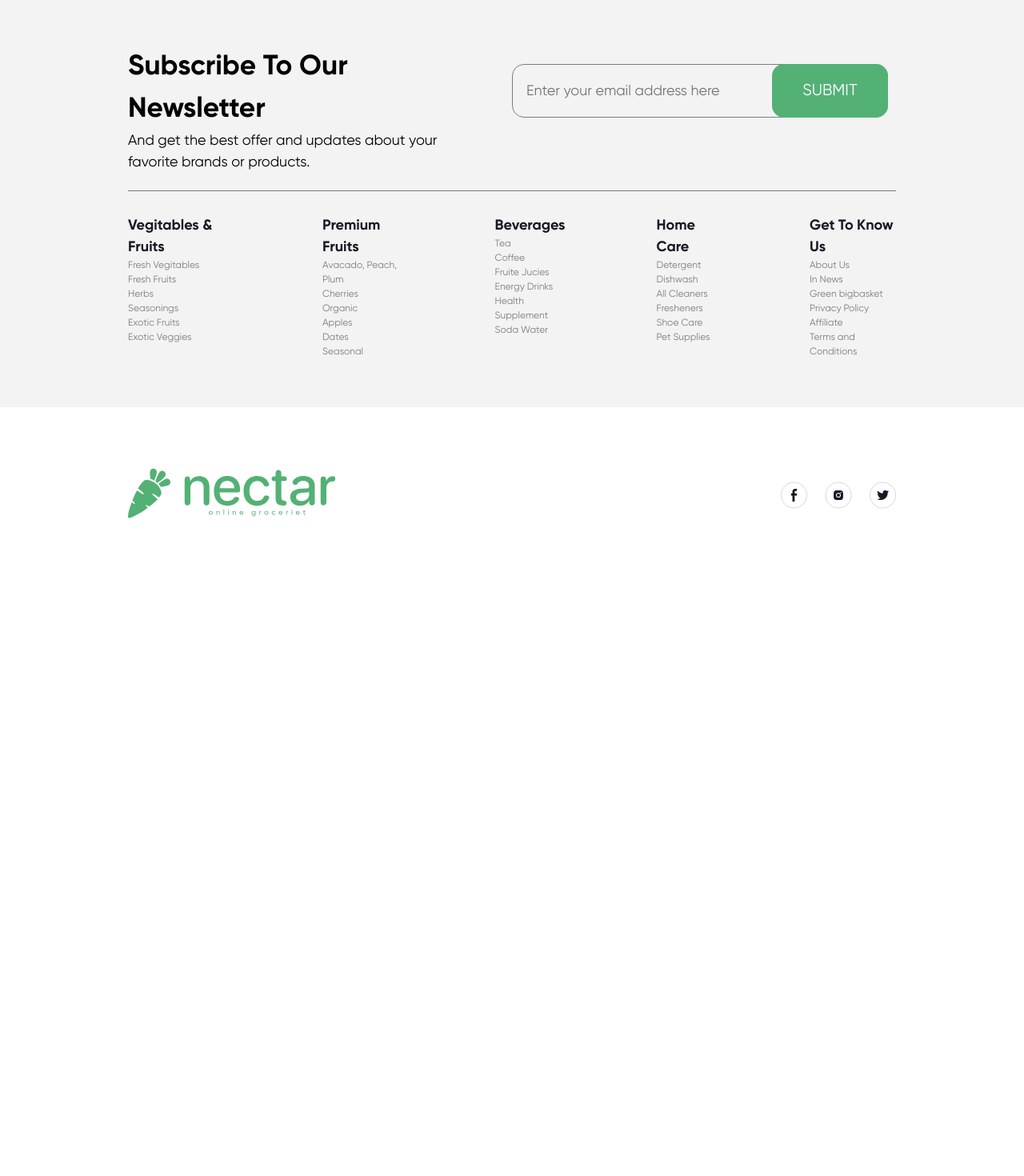
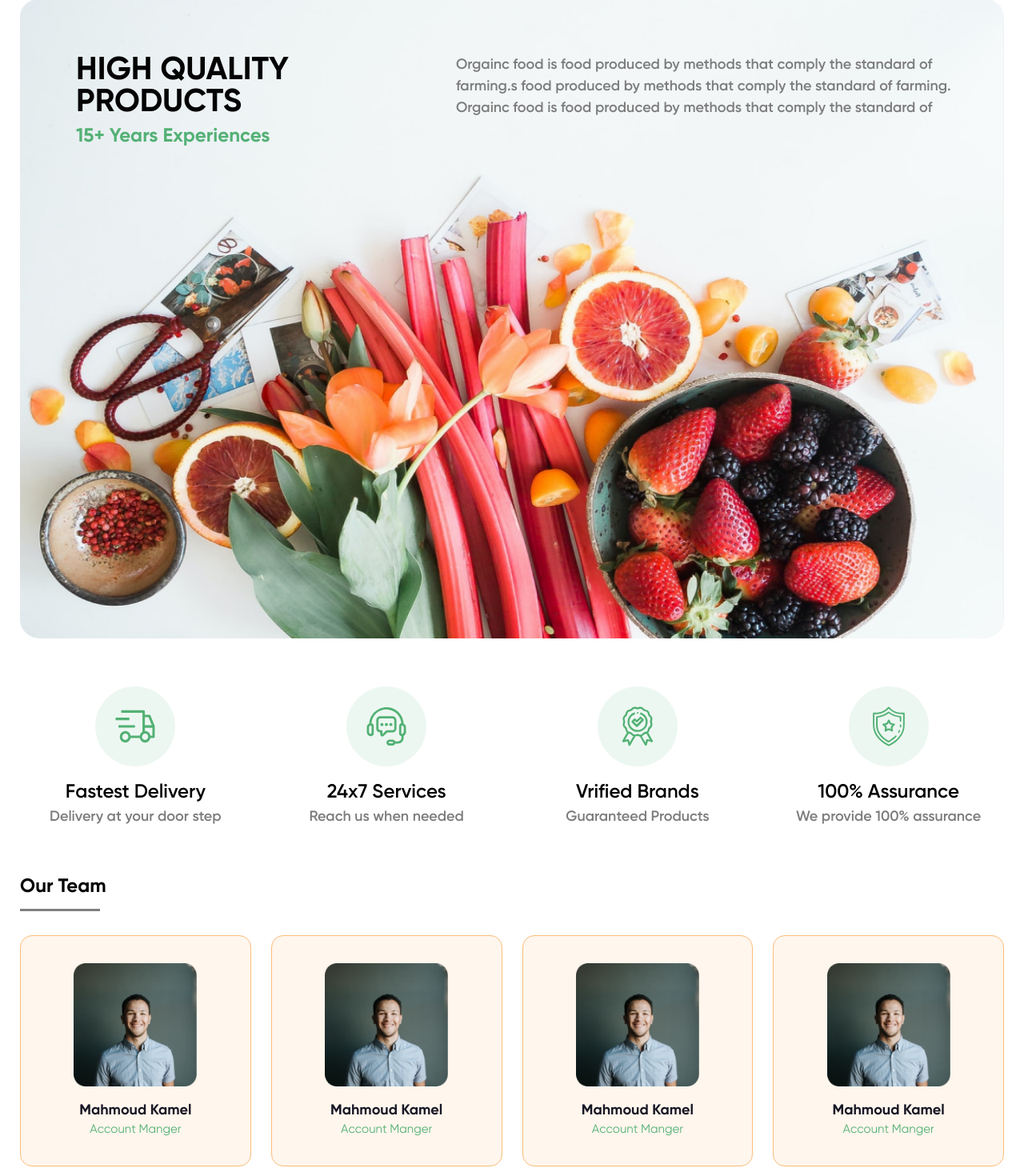
Before and after one commit to imMahmoudKamal/online-groceries, a Vue app: page /about in a window 1280 px wide. Shown: the part 162-1632 px from the top of the page at 80% size. Before the commit the page ends 891 px from the top, so only its background shows below. Built offline with nearby package versions, Linux system fonts and the light colour scheme.

Commit message:
about page

```diff
--- a/src/components/AboutImageComp.vue
+++ b/src/components/AboutImageComp.vue
@@ -1,29 +1,23 @@
 <template>
   <div class="about">
-    <div class="wrapper">
     <div class="about__image">
-        <img src="../assets/images/aboutImage.jpg" />
+      <img src="@imgs/aboutImage.jpg" />
     </div>
+
     <div class="about__info">
       <div class="about__titles">
-          <h4>all natural products</h4>
-          <h2>high quality products</h2>
-          <h3>+ 15 years experiences</h3>
+        <h1>high quality products</h1>
+        <h3>15+ years experiences</h3>
       </div>
+
       <div class="about__text">
-          <p class="text__sm">
-            Orgainc food is food produced by methods that comply the standard of
-            farming.
-          </p>
-          <p class="text__md">
+        <p>
           Orgainc food is food produced by methods that comply the standard of
           farming.s food produced by methods that comply the standard of
           farming. Orgainc food is food produced by methods that comply the
           standard of farming.
         </p>
       </div>
-      </div>
-      <div></div>
     </div>
   </div>
 </template>
@@ -36,21 +30,15 @@ export default {
 
 <style lang="scss" scoped>
 .about {
-  padding-top: 100%;
+  height: calc(100vh - 9rem);
   position: relative;
   border-radius: 0.75rem;
-
-  .wrapper {
-    position: absolute;
-    inset: 0;
-    padding: 0.75rem;
-    border-radius: 0.75rem;
-  }
   &__image {
     position: absolute;
     inset: 0;
     border-radius: 0.75rem;
     width: 100%;
+    height: 100%;
 
     img {
       height: 100%;
@@ -61,109 +49,156 @@ export default {
 
   &__info {
     position: absolute;
-    top: 3rem;
-    left: 3rem;
+    top: 2rem;
+    left: 2rem;
     display: flex;
     flex-direction: column;
     justify-content: space-between;
   }
   &__titles {
     font-weight: 700;
-    h4 {
-      font-size: 0.7rem;
-      text-transform: upperCase;
-      letter-spacing: 0.002rem;
-    }
-    h2 {
+    h1 {
       font-size: 0.9rem;
       text-transform: upperCase;
       letter-spacing: 0.002rem;
       line-height: 1.1rem;
-      padding-top: 1rem;
     }
     h3 {
       font-size: 0.7rem;
       text-transform: capitalize;
       color: rgb(var(--clr-primary));
       padding-top: 0.2rem;
+      padding-bottom: 0.4rem;
     }
   }
 
   &__text {
-    width: 80%;
+    width: 90%;
     font-size: 0.6rem;
     color: rgb(var(--clr-neutral-600));
     font-weight: 500;
-    .text {
-      &__md {
-        padding: 0rem 3rem;
-        display: none;
-      }
-      &__sm {
-        display: block;
-      }
-    }
+    height: 2rem;
+    overflow: hidden;
   }
 
-  @media (min-width: 48rem) {
+  @media (min-width: 36rem) {
+    height: calc(100vh - 6.5rem);
     &__info {
-      flex-direction: row;
-      top: 5rem;
-      left: 4rem;
+      top: 2.2rem;
+      left: 2.2rem;
     }
     &__titles {
-      h4 {
-        font-size: 1rem;
+      h1 {
+        font-size: 1.1rem;
+        line-height: 1.3rem;
       }
-
-      h2 {
-        font-size: 1.4rem;
-        line-height: 1.5rem;
-      }
-
       h3 {
         font-size: 0.8rem;
       }
     }
 
     &__text {
-      .text {
-        &__md {
-          display: inline-block;
+      width: 80%;
       font-size: 0.7rem;
-          padding: 0rem 3rem;
-        }
-        &__sm {
-          display: none;
+      height: 2.2rem;
+      padding-right: 2.2rem;
     }
   }
+
+  @media (min-width: 48rem) {
+    height: calc(100vh - 3rem);
+    &__info {
+      flex-direction: row;
+      top: 2.5rem;
+      left: 2.5rem;
+    }
+    &__titles {
+      h1 {
+        font-size: 1.5rem;
+        line-height: 1.5rem;
+      }
+
+      h3 {
+        font-size: 0.9rem;
+      }
+    }
+
+    &__text {
+      width: 70%;
+      font-size: 0.7rem;
+      height: 3.2rem;
     }
   }
 
   @media (min-width: 62rem) {
+    height: calc(100vh - 0.2rem);
     &__info {
-      top: 6rem;
+      top: 3.2rem;
+      left: 3.2rem;
     }
 
     &__titles {
-      h4 {
-        font-size: 1.2rem;
-      }
-      h2 {
-        font-size: 2.4rem;
+      h1 {
+        font-size: 1.8rem;
         line-height: 2rem;
       }
       h3 {
-        font-size: 1.6rem;
+        font-size: 1.2rem;
       }
     }
 
     &__text {
-      .text {
-        &__md {
-          font-size: 0.8rem;
+      width: 70%;
+      font-size: 0.9rem;
+      height: 4rem;
+      padding-right: 2.5rem;
     }
   }
+  @media (min-width: 75rem) {
+    height: 100vh;
+    &__info {
+      top: 3.5rem;
+      left: 3.5rem;
+    }
+
+    &__titles {
+      h1 {
+        font-size: 2rem;
+        line-height: 2rem;
+      }
+      h3 {
+        font-size: 1.2rem;
+      }
+    }
+
+    &__text {
+      width: 60%;
+      font-size: 0.9rem;
+      height: 4.2rem;
+      padding-right: 2.5rem;
+    }
+  }
+  @media (min-width: 90rem) {
+    height: 30rem;
+    &__info {
+      top: 4rem;
+      left: 4rem;
+    }
+
+    &__titles {
+      h1 {
+        font-size: 2.9rem;
+        line-height: 2.8rem;
+      }
+      h3 {
+        font-size: 2.4rem;
+      }
+    }
+
+    &__text {
+      width: 70%;
+      height: 5rem;
+      padding: 0rem 3.4rem;
     }
   }
 }
--- a/src/components/TeamMemberComp.vue
+++ b/src/components/TeamMemberComp.vue
@@ -24,7 +24,6 @@ export default {
     padding-top: 100%;
     position: relative;
     border-radius: 0.75rem;
-
     background-color: rgb(var(--clr-orange) / 10%);
     .wrapper {
       position: absolute;
@@ -55,13 +54,12 @@ export default {
   }
 
   &__info {
-    margin-top: 1.2rem;
+    margin-top: 0.9rem;
     font-size: 0.8rem;
     display: flex;
     align-items: center;
     justify-content: center;
     flex-direction: column;
-    font-size: 0.9rem;
     text-transform: capitalize;
     line-height: 1.4;
     .member {
@@ -74,8 +72,12 @@ export default {
         font-size: 0.55rem;
         color: rgb(var(--clr-primary));
       }
+    }
+  }
 
-      @media (min-width: 48rem) {
+  @media (min-width: 36rem) {
+    &__info {
+      .member {
         &__name {
           font-size: 0.8rem;
         }
@@ -83,13 +85,16 @@ export default {
           font-size: 0.6rem;
         }
       }
-
-      @media (min-width: 62rem) {
+    }
+  }
+  @media (min-width: 75rem) {
+    &__info {
+      .member {
         &__name {
-          font-size: 1rem;
+          font-size: 0.9rem;
         }
         &__job {
-          font-size: 0.7rem;
+          font-size: 0.75rem;
         }
       }
     }
--- a/src/components/TeamMemberSection.vue
+++ b/src/components/TeamMemberSection.vue
@@ -1,14 +1,13 @@
 <template>
-  <h1 class="team__title">our team</h1>
-  <div class="team">
-    <TeamMemberComp></TeamMemberComp>
-    <TeamMemberComp></TeamMemberComp>
-    <TeamMemberComp></TeamMemberComp>
-    <TeamMemberComp></TeamMemberComp>
-  </div>
+  <ul class="team">
+    <li v-for="member in members" :key="member">
+      <TeamMemberComp />
+    </li>
+  </ul>
 </template>
 
 <script setup>
+const members = [1, 2, 3, 4];
 import TeamMemberComp from '../components/TeamMemberComp.vue';
 </script>
 <style lang="scss" scoped>
@@ -18,34 +17,12 @@ import TeamMemberComp from '../components/TeamMemberComp.vue';
   grid-template-columns: repeat(2, 1fr);
   gap: 1.25rem;
   text-align: center;
-  &__title {
-    font-size: 1.2rem;
-    font-size: 700;
-    text-transform: capitalize;
-    padding-bottom: 1.2rem;
-    &:after {
-      content: ' ';
-      width: 3rem;
-      height: 0.125rem;
-      display: block;
-      background-color: rgb(var(--clr-neutral-600));
-    }
-  }
+  list-style: none;
+
   @media (min-width: 48rem) {
     grid-template-columns: repeat(4, 1fr);
-    &__title {
-      font-size: 1.4rem;
-      padding-bottom: 1.5rem;
-      &:after {
-        width: 5rem;
-        height: 0.125rem;
-      }
-    }
   }
   @media (min-width: 62rem) {
-    &__title {
-      font-size: 1.6rem;
-    }
   }
 }
 </style>
--- a/src/views/AboutView.vue
+++ b/src/views/AboutView.vue
@@ -1,5 +1,37 @@
 <template>
-  <h1>About</h1>
+  <div class="container">
+    <!-- About Banner  Section -->
+    <div class="about-banner">
+      <AboutImageComp />
+    </div>
+
+    <!-- Features Section -->
+    <section class="why-us" aria-label="Why Us">
+      <FeaturesComp />
+    </section>
+
+    <!-- Team Members Section -->
+    <section class="team-members" aria-labelledby="#team-members">
+      <h2 class="section-title" id="team-members">Our Team</h2>
+      <TeamMemberSection />
+    </section>
+  </div>
 </template>
 
-<script setup></script>
+<script setup>
+import AboutImageComp from '../components/AboutImageComp.vue';
+import FeaturesComp from '../components/FeaturesComp.vue';
+import TeamMemberSection from '../components/TeamMemberSection.vue';
+</script>
+<style lang="scss" scoped>
+.about-banner,
+.why-us,
+.team-members {
+  margin-top: 1.5rem;
+  margin-bottom: 1.5rem;
+  @media (min-width: 48rem) {
+    margin-top: 3rem;
+    margin-bottom: 3rem;
+  }
+}
+</style>
--- a/src/views/HomeView.vue
+++ b/src/views/HomeView.vue
@@ -23,14 +23,8 @@
 
 <script setup>
 import FeaturesComp from '../components/FeaturesComp.vue';
-<<<<<<< HEAD
-// import CategoryComp from '../components/CategoryComp.vue';
-// import TeamMemberComp from '../components/TeamMemberComp.vue';
-import TeamMemberSection from '../components/TeamMemberSection.vue';
-=======
 import SliderComp from '../components/SliderComp.vue';
 import ItemsListComp from '../components/ItemListComp.vue';
->>>>>>> 708499fbc8bc70b84935ba95269aa3bcc4665b13
 </script>
 
 <style lang="scss" scoped>
```
Also changed, not shown: src/components/CategoryComp.vue (+6 -1 lines), src/components/CategoryList.vue (added, +37 -0 lines). Lines whose indentation alone changed are shown as unchanged.
